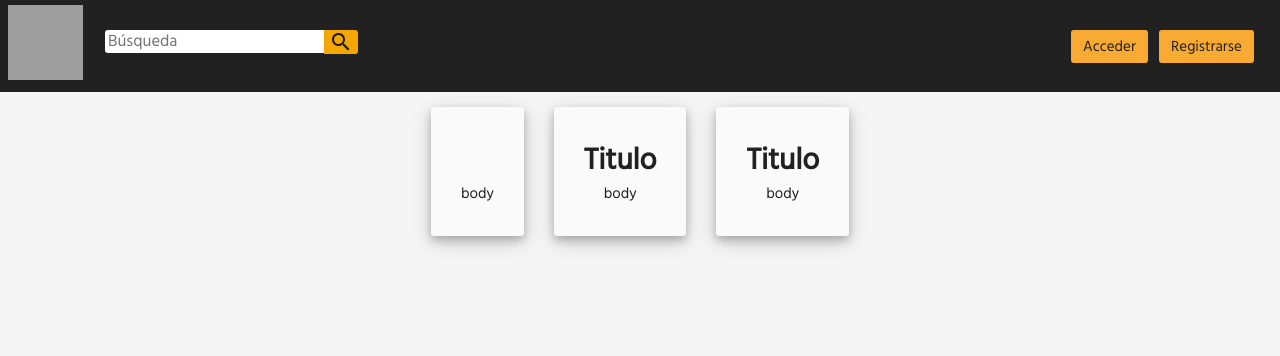
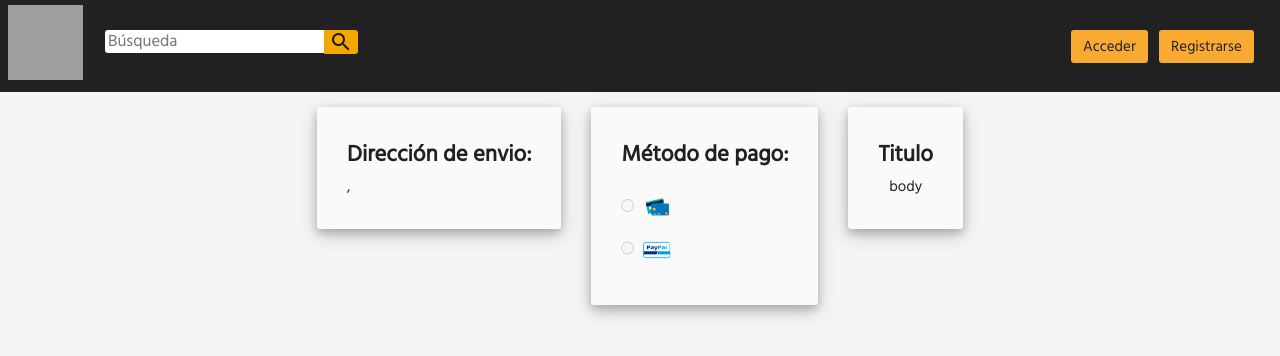
Before and after one commit to Dave86dev/monetae-f, a React (Create React App) app: page /buy in a window 1280 px wide. Shown: the top 356 px of the page. Built offline with nearby package versions, Linux system fonts and the light colour scheme; grey boxes are pictures that could not be loaded.

Commit message:
Co-authored-by: Icaruk <adri-rk@hotmail.com>

```diff
--- a/src/components/profile/profile.jsx
+++ b/src/components/profile/profile.jsx
@@ -1,7 +1,7 @@
 import React from "react";
 
 import axios from "axios";
-import { getUrl, session } from "../../utils/uti";
+import { getUrl, session, userBillingOptions } from "../../utils/uti";
 
 import "./profile.scss";
 
@@ -34,20 +34,11 @@ class Profile extends React.Component {
   }
 
   muestraBilling() {
-    let userBilling = 0;
 
-    if (this.state.userData.billing?.card.number && !this.state.userData.billing?.paypal) {
-      //Comprobamos si el usuario disponde de tarjeta de crédito pero no de paypal.
-      userBilling = 1;
-    }
-    if (!this.state.userData.billing?.card.number && this.state.userData.billing?.paypal) {
-      //Comprobamos si el usuario disponde de paypal pero no de tarjeta de crédito.
-      userBilling = 2;
-    }
-    if (this.state.userData.billing?.card.number && this.state.userData.billing?.paypal) {
-      //Comprobamos si el usuario disponde de ambos sistemas de pago.
-      userBilling = 3;
-    }
+    let userCard = this.state.userData.billing?.card.number;
+    let userPaypal = this.state.userData.billing?.paypal;
+
+    let userBilling = userBillingOptions(userCard,userPaypal);
 
     switch (userBilling) {
       case 1:
@@ -82,14 +73,14 @@ class Profile extends React.Component {
   }
 
   render() {
-    // this.state.userType = this.state.userData.userType === 0 ? "Cliente" : "Vendedor";
+
     let userType = this.state.userData.userType === 0 ? "Cliente" : "Vendedor";
     return (
       <div className="main mainProfile">
         <div className="card mt3">
           <div className="cardHeader">
             <h1 className="cardTitle"> {this.state.userData.username} </h1>
-            {/* <div className="userTypeClass">{this.state.userType}</div> */}
+
             <div className="userTypeClass">{userType}</div>
           </div>
           <div className="cardBody">
--- a/src/containers/buy/buy.jsx
+++ b/src/containers/buy/buy.jsx
@@ -1,7 +1,7 @@
 import React from "react";
 
 import axios from "axios";
-import { getUrl, session } from "../../utils/uti";
+import { getUrl, session, userBillingOptions } from "../../utils/uti";
 
 import "./buy.scss";
 
@@ -26,23 +26,66 @@ class Buy extends React.Component {
         }
     }
 
+    paymentMethod() {
+        let userCard = this.state.userData.billing?.card.number;
+        let userPaypal = this.state.userData.billing?.paypal;
+
+        let userBilling = userBillingOptions(userCard, userPaypal);
+
+        let hasCard = (userBilling !== 1) && (userBilling !== 3);
+        let hasPaypal = (userBilling !== 2) && (userBilling !== 3);
+
+
+        return (
+            <div className="userBillField">
+
+                <div className="userBillPayField mt3">
+                    <input type="radio" id="huey" name="payment" value="huey" disabled={hasCard} />
+                    <img alt="card" className="imgCard ml2 mr2 mb2" src="./img/card.png"></img>
+                    <div className="userPayInfo mb2">{this.state.userData.billing?.card.number}</div>
+                </div>
+                <div className="userBillPayField">
+                    <input type="radio" id="dewey" name="payment" value="dewey" disabled={hasPaypal} />
+                    <img alt="paypal" className="imgPaypal ml2 mr2 mb2" src="./img/paypal.png"></img>
+                    <div className="userPayInfo mb2">{this.state.userData.billing?.paypal}</div>
+                </div>
+
+            </div>
+        );
+    }
+
     render() {
         return (
             <div className="mainBuy mt3">
                 <div className="Data">
                     <div className="card">
                         <div className="cardHeader">
-                            <h1 className="cardTitle"> {this.state.userData.username} </h1>
+                            <h1 className="cardTitle"> Dirección de envio: </h1>
                         </div>
-                        <div className="cardBody">body</div>
+                        <div className="cardBody">
+                            <div className="userDataField">
+                                <div className="userDataFieldContent">{this.state.userData.username}</div>
+                            </div>
+                            <div className="userDataField">
+                                <div className="userDataFieldContent">{this.state.userData.billing?.address}</div>
+                            </div>
+                            <div className="userDataField">
+                                <div className="userDataFieldContent">
+                                    {this.state.userData.billing?.city},{this.state.userData.billing?.country}
+                                </div>
+                            </div>
+                            <div className="userDataField">
+                                <div className="userDataFieldContent">{this.state.userData?.phone}</div>
+                            </div>
+                        </div>
                     </div>
                 </div>
                 <div className="Cart ml5">
                     <div className="card">
                         <div className="cardHeader">
-                            <h1 className="cardTitle"> Titulo </h1>
+                            <h1 className="cardTitle"> Método de pago: </h1>
                         </div>
-                        <div className="cardBody">body</div>
+                        <div className="cardBody">{this.paymentMethod()}</div>
                     </div>
                 </div>
                 <div className="Shipping ml5">
--- a/src/containers/buy/buy.scss
+++ b/src/containers/buy/buy.scss
@@ -2,4 +2,44 @@
     display: flex;
     flex-direction: row;
     justify-content: center;
+
+    .cardHeader {
+        flex-direction: column;
+        align-items: center;
+
+    }
+
+    .userDataField {
+        width: 100%;
+        color: var(--pri9);
+        display: flex;
+        flex-direction: row;
+
+    }
+
+    .userBillField {
+        display: flex;
+        flex-direction: column;
+        width: 100%;
+        color: var(--pri9);
+    }
+
+    .userBillPayField {
+        display: flex;
+        flex-direction: row;
+        align-items: center;
+    }
+
+    .userBillPayField .imgCard {
+        height: 1.3em;
+    }
+
+    .userBillPayField .imgPaypal {
+        height: 1.2em;
+    }
+
+    .cardTitle {
+        font-size: 1.5em;
+    }
+
 }
--- a/src/utils/uti.js
+++ b/src/utils/uti.js
@@ -181,3 +181,25 @@ export const listaCategorias = {
 	"cos": "Cosmética",
 	"otr": "Otros"
 }
+
+
+export const userBillingOptions = (userCard,userPaypal) => {
+
+	let userBilling = 0;
+
+	if (userCard && !userPaypal) {
+		//Comprobamos si el usuario disponde de tarjeta de crédito pero no de paypal.
+		userBilling = 1;
+	  }
+	  if (!userCard && userPaypal) {
+		//Comprobamos si el usuario disponde de paypal pero no de tarjeta de crédito.
+		userBilling = 2;
+	  }
+	  if (userCard && userPaypal) {
+		//Comprobamos si el usuario disponde de ambos sistemas de pago.
+		userBilling = 3;
+	  }
+
+	  return userBilling;
+
+}
```
Also changed, not shown: public/img/card.png (added), public/img/paypal.png (added).
